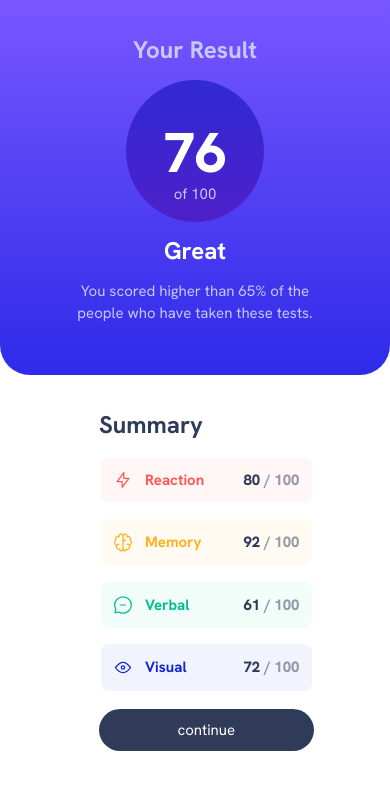
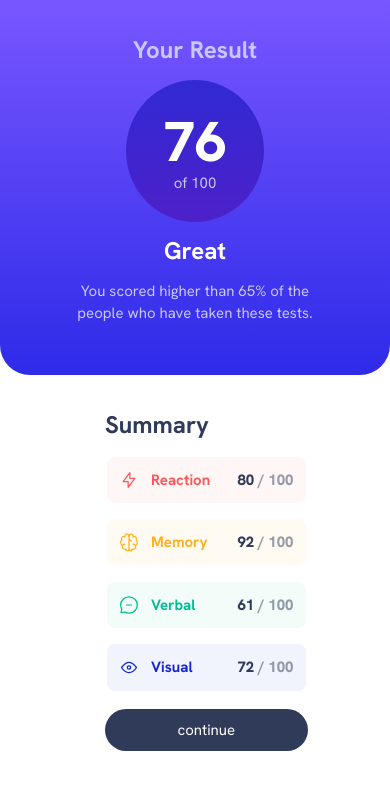
Before and after one commit to tatsuya98/resultsSummary, a plain HTML site: page index.html in a window 390 px wide. Drawn offline with Linux system fonts and the light colour scheme.

Commit message:
Add files via upload
added min-width

```diff
--- a/styles.css
+++ b/styles.css
@@ -325,7 +325,7 @@ tr{
   position: relative;
   left: 18rem;
   padding-left: 4em;
-  border-radius: 0px 1em 1em 0
+  border-radius: 0px 1em 1em 0;
 }
 .value{
   margin-left: auto;
@@ -342,9 +342,6 @@ tr{
     display: flex;
     flex-direction: column;
   }
-  .nameIcon{
-    padding-right: 2em;
-  }
   .percentile p{
     width: 29ch;
     max-width: 84%;
@@ -357,8 +354,14 @@ tr{
     width: 100vw;
     border-radius: 0 0 2em 2em;
   }
+  .score h1{
+    padding-top: .55em;
+  }
   .summary{
-    margin-inline: auto;
-    width: 80%;
+    align-self: center;
+    min-width: 55vw;
+  }
+  .summary > *{
+    flex: 1;
   }
 }
```
